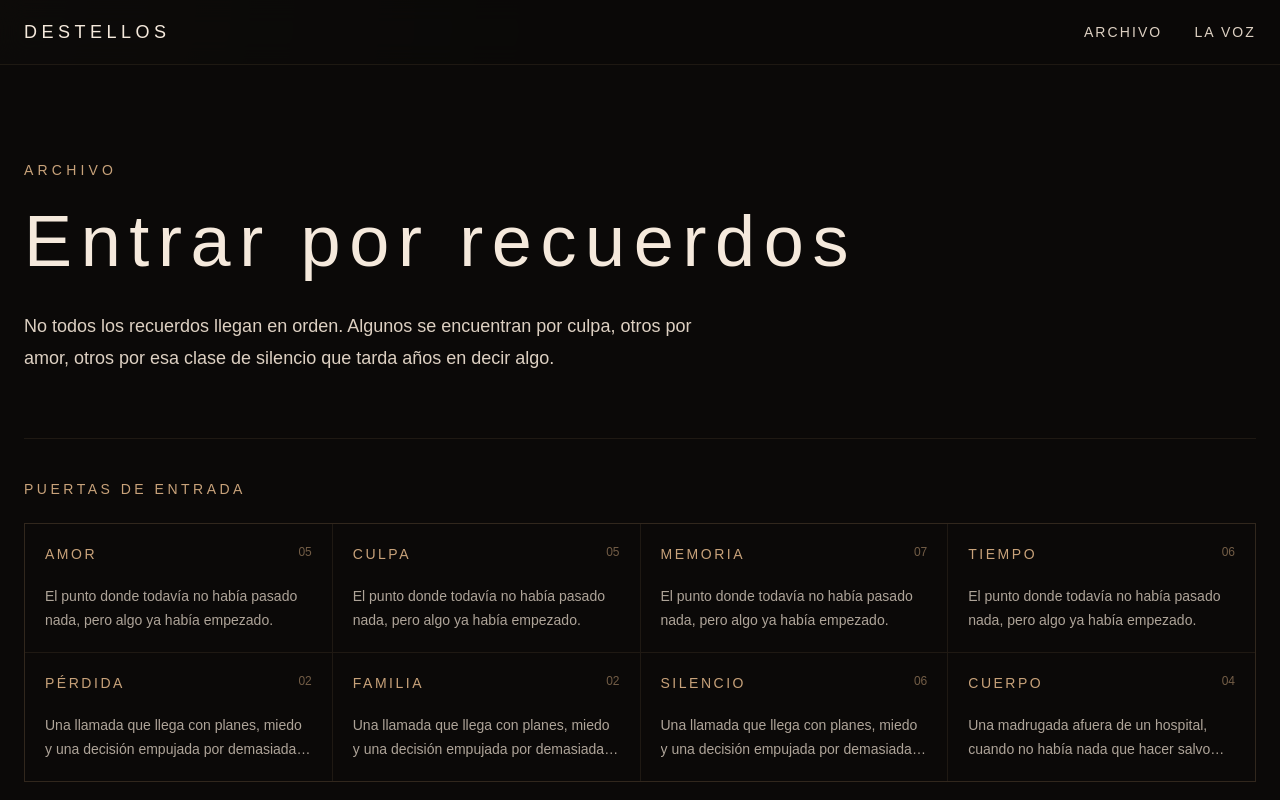
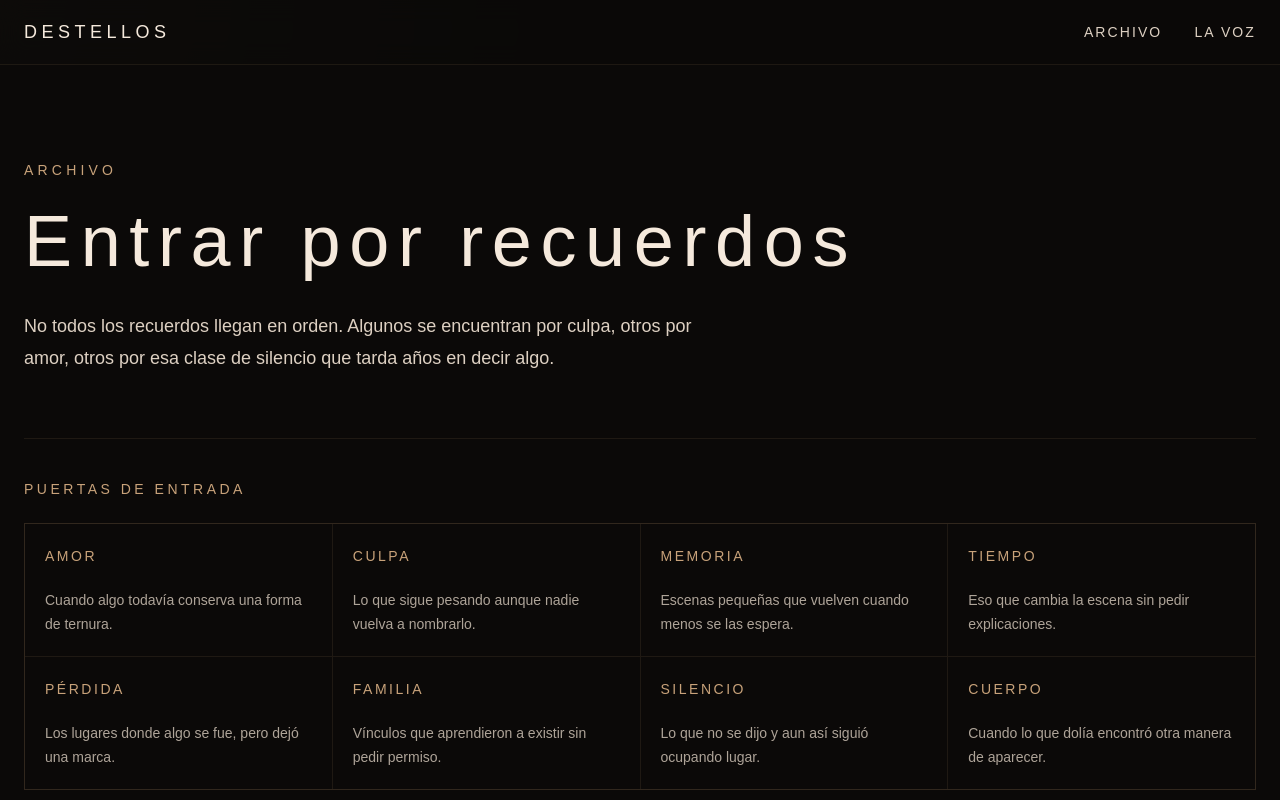
Before and after one commit to danielmedinamauricio92-sketch/destellos, a Next.js app in the folder destellos/: page /explorar in a window 1280 px wide. Shown: the top 800 px of the page. Built offline with nearby package versions, Linux system fonts and the light colour scheme.

Commit message:
Refine emotion archive doors

```diff
--- a/destellos/src/components/destellos/MemoryArchive.tsx
+++ b/destellos/src/components/destellos/MemoryArchive.tsx
@@ -5,11 +5,29 @@ import Link from "next/link";
 import { motion } from "framer-motion";
 import {
   type DestelloEntry,
+  type DestelloEmotion,
   emotionLabels,
 } from "@/data/destellos";
 
 type MemoryArchiveProps = {
   entries: DestelloEntry[];
+};
+
+type EmotionGroup = {
+  emotion: DestelloEmotion;
+  entries: DestelloEntry[];
+};
+
+const emotionDoorCopy: Record<DestelloEmotion, string> = {
+  amor: "Cuando algo todavía conserva una forma de ternura.",
+  culpa: "Lo que sigue pesando aunque nadie vuelva a nombrarlo.",
+  perdida: "Los lugares donde algo se fue, pero dejó una marca.",
+  familia: "Vínculos que aprendieron a existir sin pedir permiso.",
+  memoria: "Escenas pequeñas que vuelven cuando menos se las espera.",
+  regreso: "El impulso raro de volver a tocar una puerta vieja.",
+  silencio: "Lo que no se dijo y aun así siguió ocupando lugar.",
+  tiempo: "Eso que cambia la escena sin pedir explicaciones.",
+  cuerpo: "Cuando lo que dolía encontró otra manera de aparecer.",
 };
 
 export default function MemoryArchive({ entries }: MemoryArchiveProps) {
@@ -50,7 +68,7 @@ export default function MemoryArchive({ entries }: MemoryArchiveProps) {
 function EmotionDoors({
   groups,
 }: {
-  groups: { emotion: DestelloEntry["emotions"][number]; entries: DestelloEntry[] }[];
+  groups: EmotionGroup[];
 }) {
   if (!groups.length) {
     return null;
@@ -63,22 +81,17 @@ function EmotionDoors({
       </p>
 
       <div className="grid gap-px overflow-hidden border border-[#C8A27A]/10 bg-[#C8A27A]/10 md:grid-cols-2 lg:grid-cols-4">
-        {groups.map(({ emotion, entries }) => (
+        {groups.map(({ emotion }) => (
           <Link
             key={emotion}
             href={`#emocion-${emotion}`}
             className="group bg-[#0B0908] p-5 transition-colors duration-500 hover:bg-[#151210]"
           >
-            <div className="flex items-start justify-between gap-4">
-              <span className="text-sm uppercase tracking-[0.18em] text-[#C8A27A]">
-                {emotionLabels[emotion]}
-              </span>
-              <span className="text-xs text-[#C8A27A]/55">
-                {entries.length.toString().padStart(2, "0")}
-              </span>
-            </div>
+            <span className="text-sm uppercase tracking-[0.18em] text-[#C8A27A]">
+              {emotionLabels[emotion]}
+            </span>
             <p className="mt-5 line-clamp-2 min-h-12 text-sm leading-6 text-[#DDD0C2]/78">
-              {entries[0]?.summary}
+              {emotionDoorCopy[emotion]}
             </p>
           </Link>
         ))}
@@ -198,7 +211,7 @@ function ArchiveCard({
 function EmotionRooms({
   groups,
 }: {
-  groups: { emotion: DestelloEntry["emotions"][number]; entries: DestelloEntry[] }[];
+  groups: EmotionGroup[];
 }) {
   if (!groups.length) {
     return null;
@@ -228,8 +241,8 @@ function EmotionRooms({
                 <p className="text-sm uppercase tracking-[0.2em] text-[#C8A27A]">
                   {emotionLabels[emotion]}
                 </p>
-                <p className="mt-2 text-xs text-[#C8A27A]/55">
-                  {entries.length} {entries.length === 1 ? "destello" : "destellos"}
+                <p className="mt-3 max-w-40 text-sm leading-6 text-[#DDD0C2]/65">
+                  {emotionDoorCopy[emotion]}
                 </p>
               </div>
 
```
